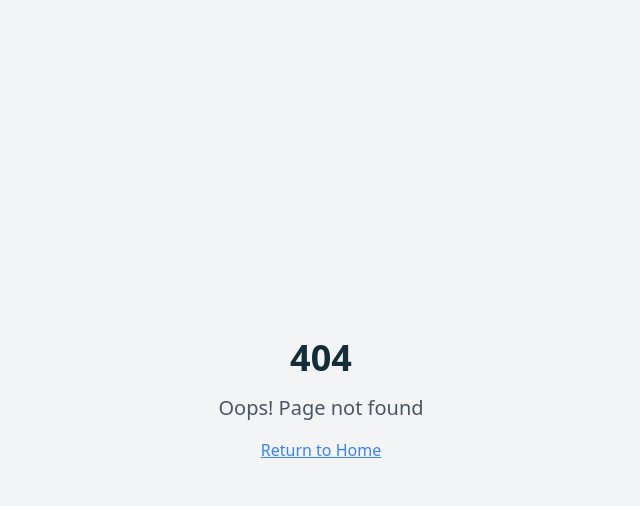
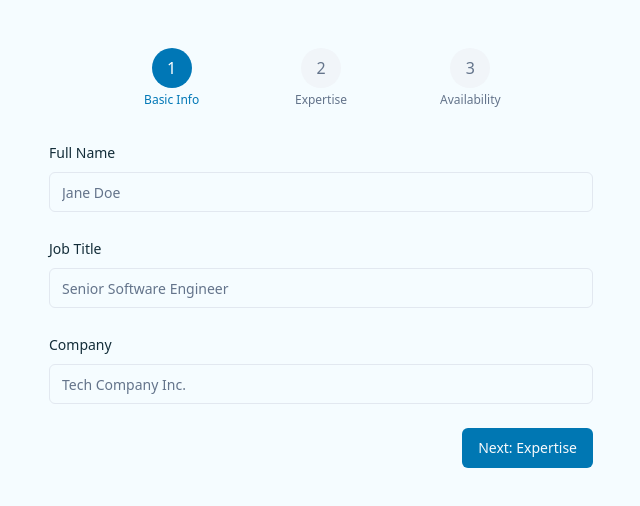
Before and after one commit to memory295/mentor-youth-linkup, a React (Vite) app: page /onboarding/mentor/demo in a window 1280 px wide. Before the commit this address had no page. Shown: the top 506 px of the page, without its empty margins (319-959 px from the left). Built offline with nearby package versions, Linux system fonts and the light colour scheme.

Commit message:
Add demo access instructions
Add instructions on how to access the demo.

```diff
--- a/src/App.tsx
+++ b/src/App.tsx
@@ -12,6 +12,7 @@ import NotFound from "./pages/NotFound";
 
 // Onboarding Pages
 import MentorOnboarding from "./pages/onboarding/MentorOnboarding";
+import MentorOnboardingDemo from "./pages/onboarding/MentorOnboardingDemo";
 
 // Mentor Pages
 import MentorDashboard from "./pages/mentor/MentorDashboard";
@@ -47,6 +48,7 @@ const App = () => (
 
           {/* Onboarding Routes */}
           <Route path="/onboarding/mentor" element={<MentorOnboarding />} />
+          <Route path="/onboarding/mentor/demo" element={<MentorOnboardingDemo />} />
 
           {/* Mentor Routes */}
           <Route path="/mentor/dashboard" element={<MentorDashboard />} />
--- /dev/null
+++ b/src/pages/onboarding/MentorOnboardingDemo.tsx
@@ -0,0 +1,81 @@
+
+import { useState } from 'react';
+import { Button } from '@/components/ui/button';
+import OnboardingProgress from '@/components/onboarding/OnboardingProgress';
+import BasicInfoForm from '@/components/onboarding/BasicInfoForm';
+import ExpertiseForm from '@/components/onboarding/ExpertiseForm';
+import AvailabilityForm from '@/components/onboarding/AvailabilityForm';
+import { OnboardingFormValues } from '@/components/onboarding/types';
+import { useForm } from 'react-hook-form';
+import { zodResolver } from '@hookform/resolvers/zod';
+import { onboardingSchema } from '@/components/onboarding/types';
+
+const MentorOnboardingDemo = () => {
+  const [currentStep, setCurrentStep] = useState(1);
+
+  const form = useForm<OnboardingFormValues>({
+    resolver: zodResolver(onboardingSchema),
+    defaultValues: {
+      fullName: '',
+      jobTitle: '',
+      company: '',
+      yearsOfExperience: '',
+      skills: '',
+      bio: '',
+      linkedIn: '',
+      github: '',
+      availability: ''
+    }
+  });
+
+  const handleBasicInfoSubmit = (values: Partial<OnboardingFormValues>) => {
+    form.setValue('fullName', values.fullName || '');
+    form.setValue('jobTitle', values.jobTitle || '');
+    form.setValue('company', values.company || '');
+    setCurrentStep(2);
+  };
+
+  const handleExpertiseSubmit = (values: Partial<OnboardingFormValues>) => {
+    form.setValue('yearsOfExperience', values.yearsOfExperience || '');
+    form.setValue('skills', values.skills || '');
+    form.setValue('bio', values.bio || '');
+    setCurrentStep(3);
+  };
+
+  const handleAvailabilitySubmit = (values: Partial<OnboardingFormValues>) => {
+    form.setValue('availability', values.availability || '');
+    // In a real app, this would submit the full form
+    alert('Onboarding Complete! Values: ' + JSON.stringify(form.getValues(), null, 2));
+  };
+
+  return (
+    <div className="container mx-auto max-w-xl py-12 px-4">
+      <OnboardingProgress currentStep={currentStep} />
+
+      {currentStep === 1 && (
+        <BasicInfoForm
+          form={form}
+          onSubmit={handleBasicInfoSubmit}
+        />
+      )}
+
+      {currentStep === 2 && (
+        <ExpertiseForm
+          form={form}
+          onSubmit={handleExpertiseSubmit}
+          onBack={() => setCurrentStep(1)}
+        />
+      )}
+
+      {currentStep === 3 && (
+        <AvailabilityForm
+          form={form}
+          onSubmit={handleAvailabilitySubmit}
+          onBack={() => setCurrentStep(2)}
+        />
+      )}
+    </div>
+  );
+};
+
+export default MentorOnboardingDemo;
```
